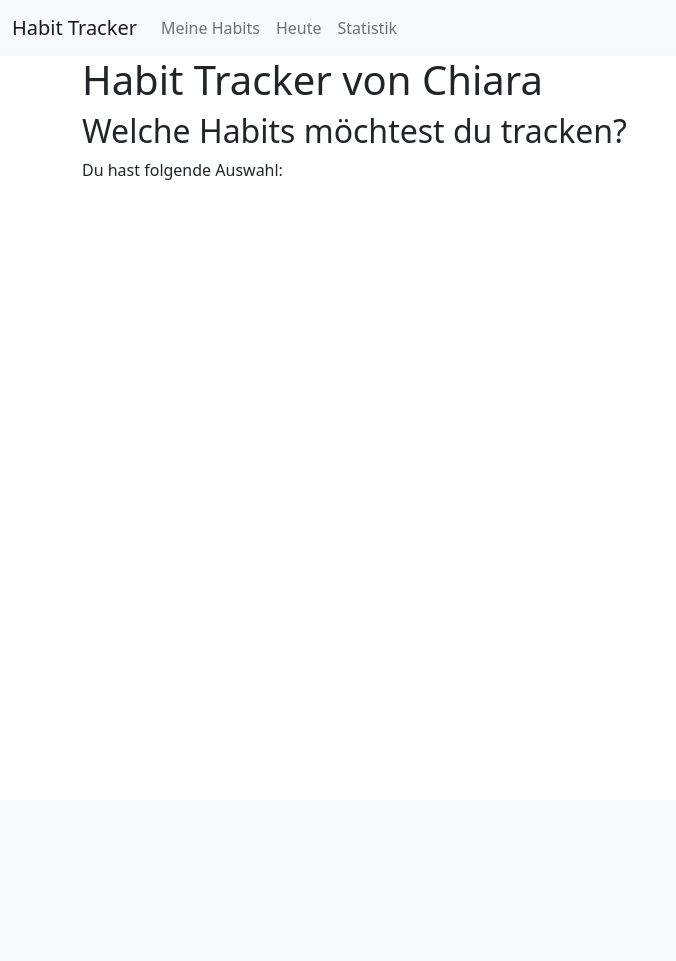
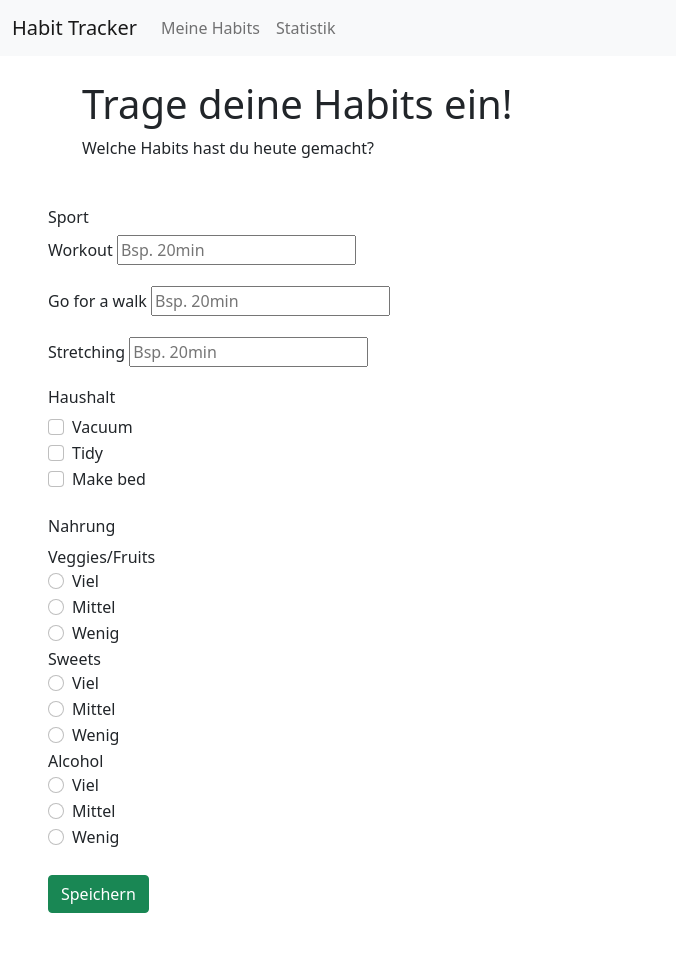
Before and after one commit to chiasso19/prog2, a Python web app: template templates/index.html in a window 1280 px wide. Shown: the whole page, without its empty margins (0-676 px from the left). Before the commit the page ends 180 px from the top, so only its background shows below. Run offline with Jinja, Linux system fonts and the light colour scheme; the template is opened without the code that fills it, so the values that code supplies are empty; some libraries are stand-ins or nearby versions.

Commit message:
formular mit bootstrap

```diff
--- a/static/main.css
+++ b/static/main.css
@@ -1,3 +1,6 @@
 h1 {
   color: green;
 }
+h2 {
+font-size: 18px;
+}
--- a/templates/index.html
+++ b/templates/index.html
@@ -10,13 +10,81 @@
 </head> -->
 <body>
 {% include "navbar.html" %}
-    <main>
-        <div class="container">
-        <h1>Habit Tracker von Chiara</h1>
-        <h2>Welche Habits möchtest du tracken?</h2>
-        <p>Du hast folgende Auswahl:</p>
-        </div>
+<div class="container"><br>
+    <h1>Trage deine Habits ein!</h1>
+        <p>Welche Habits hast du heute gemacht?</p>
+</div>
+<form method="POST" class="m-5">
+    <h6>Sport</h6>
+    <div class="mb-3">
+        <label for="exampleFormControlInput1" class="form-label">Workout</label>
+        <input type="workout" class="form-control, m-20" id="exampleFormControlInput1" placeholder="Bsp. 20min">
+    </div>
+    <div class="mb-3">
+        <label for="exampleFormControlInput1" class="form-label">Go for a walk</label>
+        <input type="walk" class="form-control, m-20" id="exampleFormControlInput1" placeholder="Bsp. 20min">
+    </div>
+    <div class="mb-3">
+        <label for="exampleFormControlInput1" class="form-label">Stretching</label>
+        <input type="stretching" class="form-control, m-20" id="exampleFormControlInput1" placeholder="Bsp. 20min">
+    </div>
 
-    </main>
+    <h6>Haushalt</h6>
+    <div class="form-check">
+      <input class="form-check-input" type="checkbox" value="" id="flexCheckDefault">
+      <label class="form-check-label" for="flexCheckDefault">Vacuum</label>
+    </div>
+    <div class="form-check">
+      <input class="form-check-input" type="checkbox" value="" id="flexCheckDefault">
+      <label class="form-check-label" for="flexCheckDefault">Tidy</label>
+    </div>
+    <div class="form-check">
+      <input class="form-check-input" type="checkbox" value="" id="flexCheckDefault">
+      <label class="form-check-label" for="flexCheckDefault">Make bed</label>
+    </div><br>
+
+    <h6>Nahrung</h6>
+    <h8>Veggies/Fruits</h8>
+    <div class="form-check">
+        <input class="form-check-input" type="radio" name="flexRadioDefault" id="flexRadioDefault1">
+          <label class="form-check-label" for="flexRadioDefault1">Viel</label>
+    </div>
+    <div class="form-check">
+        <input class="form-check-input" type="radio" name="flexRadioDefault" id="flexRadioDefault1">
+          <label class="form-check-label" for="flexRadioDefault1">Mittel</label>
+    </div>
+    <div class="form-check">
+        <input class="form-check-input" type="radio" name="flexRadioDefault" id="flexRadioDefault1">
+          <label class="form-check-label" for="flexRadioDefault1">Wenig</label>
+    </div>
+    <h8>Sweets</h8>
+    <div class="form-check">
+        <input class="form-check-input" type="radio" name="flexRadioDefault" id="flexRadioDefault1">
+          <label class="form-check-label" for="flexRadioDefault1">Viel</label>
+    </div>
+    <div class="form-check">
+        <input class="form-check-input" type="radio" name="flexRadioDefault" id="flexRadioDefault1">
+          <label class="form-check-label" for="flexRadioDefault1">Mittel</label>
+    </div>
+    <div class="form-check">
+        <input class="form-check-input" type="radio" name="flexRadioDefault" id="flexRadioDefault1">
+          <label class="form-check-label" for="flexRadioDefault1">Wenig</label>
+    </div>
+    <h8>Alcohol</h8>
+    <div class="form-check">
+        <input class="form-check-input" type="radio" name="flexRadioDefault" id="flexRadioDefault1">
+          <label class="form-check-label" for="flexRadioDefault1">Viel</label>
+    </div>
+    <div class="form-check">
+        <input class="form-check-input" type="radio" name="flexRadioDefault" id="flexRadioDefault1">
+          <label class="form-check-label" for="flexRadioDefault1">Mittel</label>
+    </div>
+    <div class="form-check">
+        <input class="form-check-input" type="radio" name="flexRadioDefault" id="flexRadioDefault1">
+          <label class="form-check-label" for="flexRadioDefault1">Wenig</label>
+    </div><br>
+    <button type="button" class="btn btn-success">Speichern</button>
+</form>
+
 
 {% include "footer.html" %}
--- a/templates/navbar.html
+++ b/templates/navbar.html
@@ -10,9 +10,6 @@
               <a class="nav-link" href="/meine-habits">Meine Habits</a>
             </li>
             <li class="nav-item">
-              <a class="nav-link" href="/heute">Heute</a>
-            </li>
-              <li class="nav-item">
               <a class="nav-link" href="/statistik">Statistik</a>
             </li>
           </ul>
```
Also changed, not shown: hello_world.py (deleted, +0 -24 lines), main.py (added, +42 -0 lines), templates/heute.html (deleted, +0 -10 lines), templates/meine_habits.html (+35 -27 lines), templates/statistik.html (+8 -8 lines), Readme.md (added).
